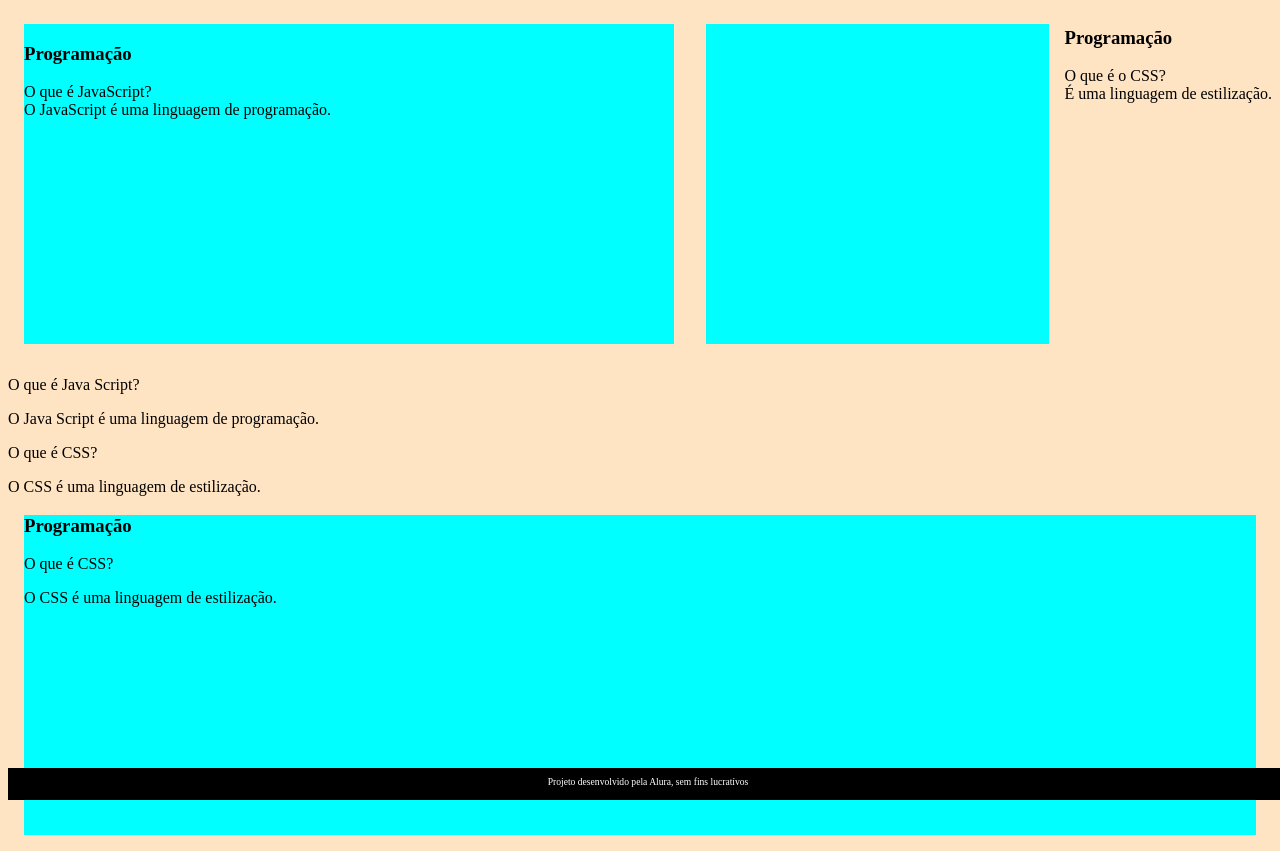
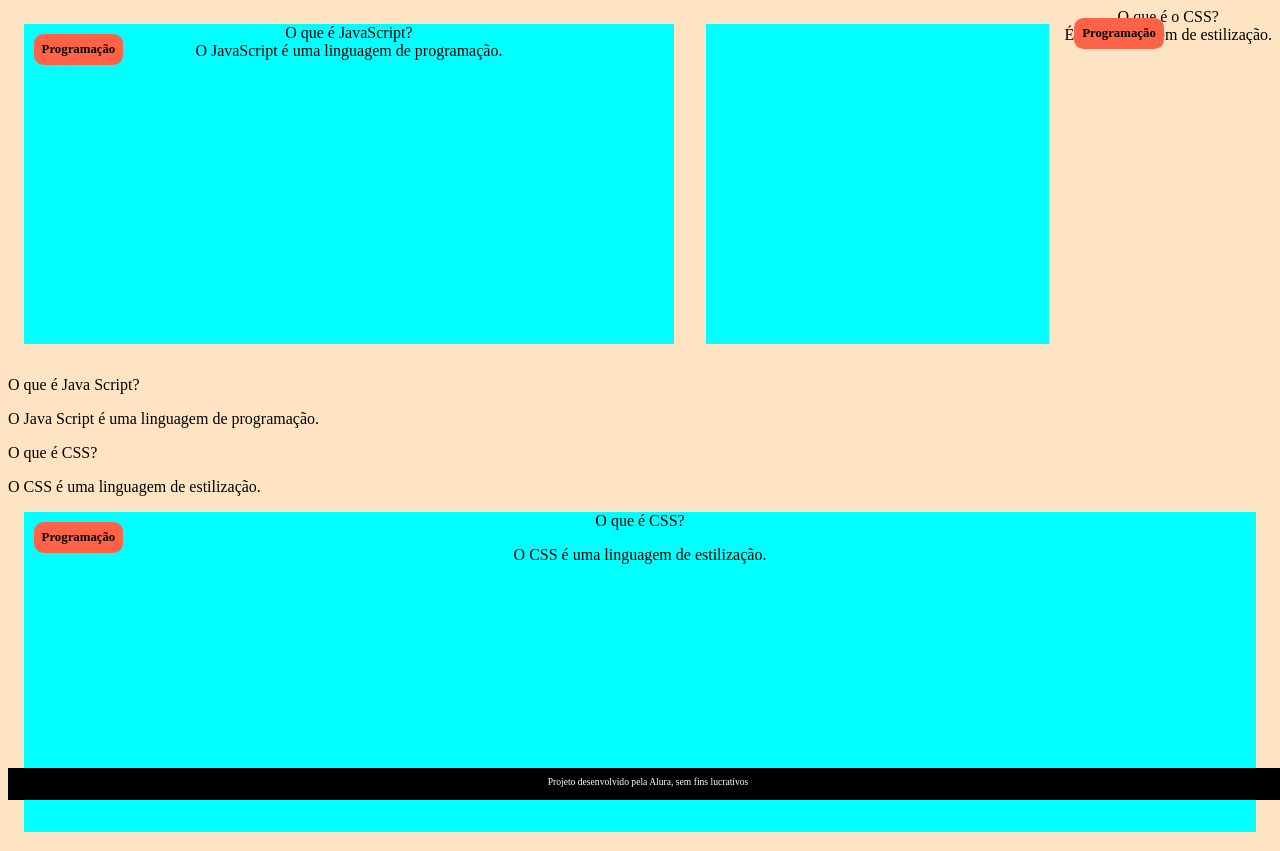
Before and after one commit to Thomas1404z/Flashcard, a plain HTML site: page index.html in a window 1280 px wide. Drawn offline with Linux system fonts and the light colour scheme.

Commit message:
Update style.css

```diff
--- a/assets/style.css
+++ b/assets/style.css
@@ -35,3 +35,21 @@ footer p {
     flex-grow: 1;
     flex-basis: calc(33% -6rem);
 }
+    .cartao__conteudo {
+    text-align: center;
+    height: 100%;
+}
+.cartao__conteudo h3 {
+    background-color: tomato;
+    text-align: left;
+    padding: 0.5rem;
+}
+.cartao__conteudo h3 {
+    background-color: tomato;
+    text-align: left;
+    padding: 0.5rem;
+    position: absolute;
+    margin: 0.6rem;
+    border-radius: 0.6rem;
+    font-size: 1vw;
+}
```
